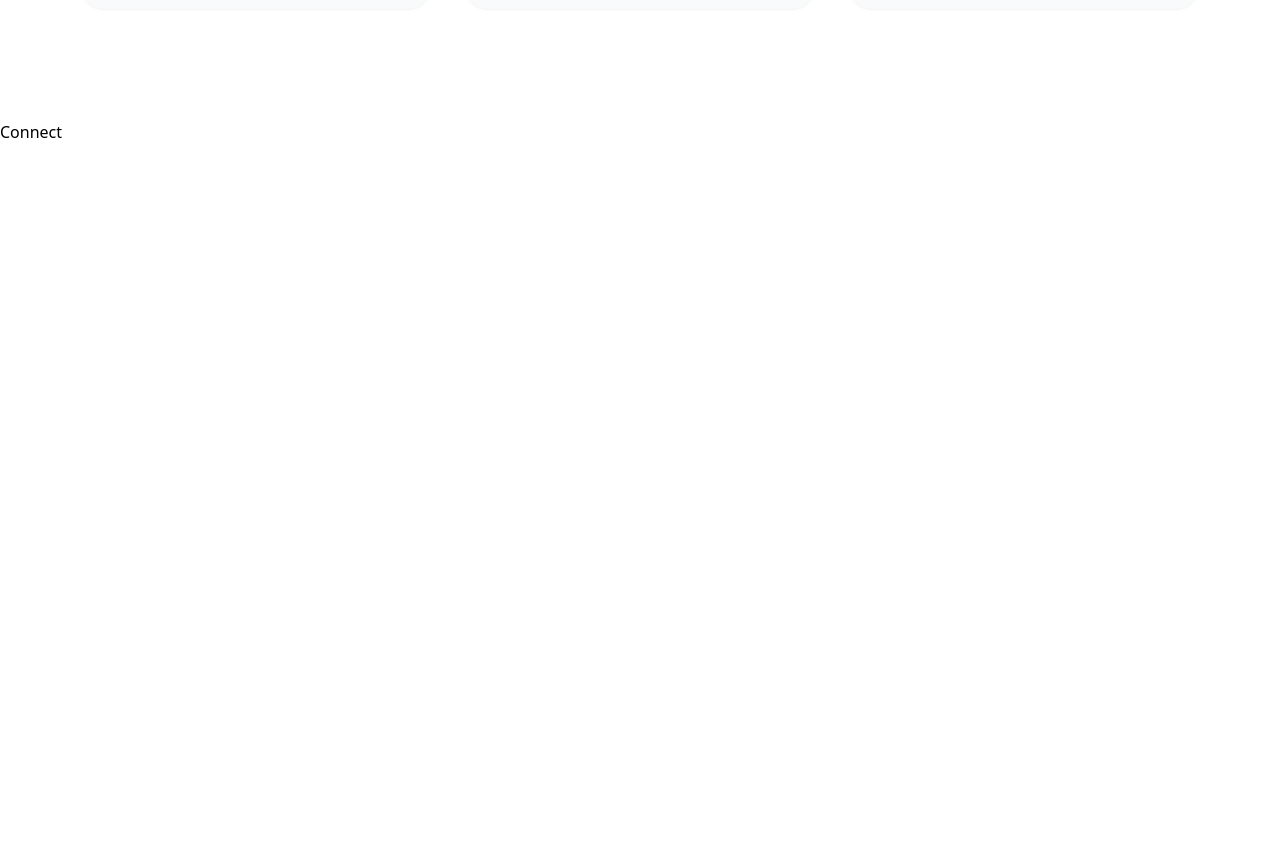
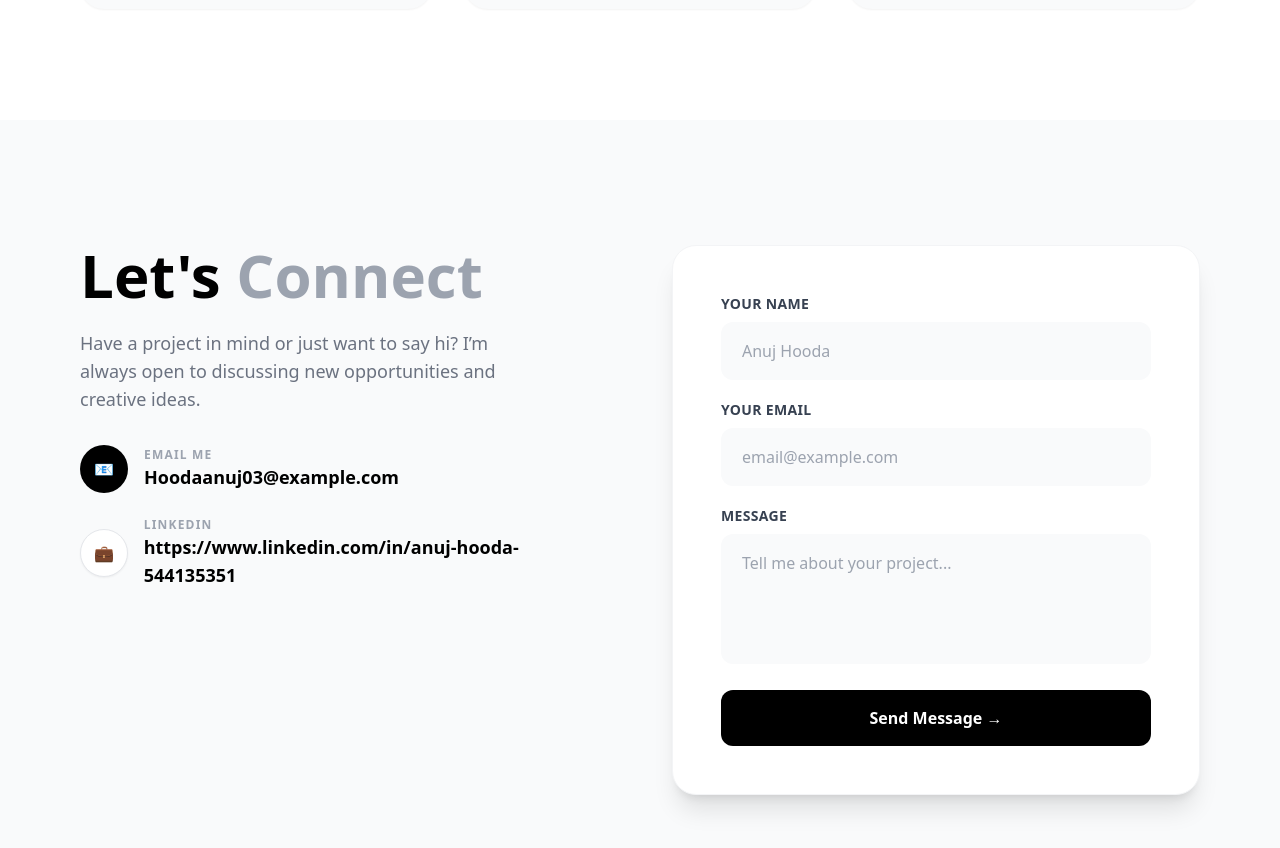
Before and after one commit to AnujHub03/Portfolio, a React app: page / in a window 1280 px wide. Shown: the part 3080-3928 px from the top of the page. Before the commit the page ends 3224 px from the top, so only its background shows below. Built offline with nearby package versions, Linux system fonts and the light colour scheme; the HTML template or start-up script is replaced by a standard one; a web font is replaced by a local one.

Commit message:
feat: adding details

```diff
--- a/src/Components/Connect.jsx
+++ b/src/Components/Connect.jsx
@@ -1,9 +1,94 @@
-import React from 'react'
+import React from "react";
 
 const Connect = () => {
   return (
-    <div>Connect</div>
-  )
-}
+    <div
+      id="connect"
+      className="min-h-screen bg-gray-50 flex items-center justify-center px-6 lg:px-20 py-20"
+    >
+      <div className="max-w-6xl w-full grid lg:grid-cols-2 gap-16 items-start">
+        <div className="space-y-8">
+          <div>
+            <h2 className="text-4xl lg:text-6xl font-extrabold text-black">
+              Let's <span className="text-gray-400">Connect</span>
+            </h2>
+            <p className="text-gray-500 mt-6 text-lg max-w-md">
+              Have a project in mind or just want to say hi? I’m always open to
+              discussing new opportunities and creative ideas.
+            </p>
+          </div>
 
-export default Connect
+          <div className="space-y-6">
+            <div className="flex items-center gap-4 group">
+              <div className="w-12 h-12 bg-black text-white flex items-center justify-center rounded-full group-hover:scale-110 transition-transform">
+                📧
+              </div>
+              <div>
+                <p className="text-xs uppercase tracking-widest text-gray-400 font-bold">
+                  Email Me
+                </p>
+                <p className="text-lg font-semibold text-black">
+                  Hoodaanuj03@example.com
+                </p>
+              </div>
+            </div>
+
+            <div className="flex items-center gap-4 group">
+              <div className="w-12 h-12 bg-white border border-gray-200 flex items-center justify-center rounded-full group-hover:scale-110 transition-transform shadow-sm">
+                💼
+              </div>
+              <div>
+                <p className="text-xs uppercase tracking-widest text-gray-400 font-bold">
+                  LinkedIn
+                </p>
+                <p className="text-lg font-semibold text-black">
+                  https://www.linkedin.com/in/anuj-hooda-544135351
+                </p>
+              </div>
+            </div>
+          </div>
+        </div>
+
+        <div className="bg-white p-8 lg:p-12 rounded-3xl shadow-xl border border-gray-100">
+          <form className="space-y-5">
+            <div>
+              <label className="block text-sm font-bold text-gray-700 mb-2 uppercase tracking-wide">
+                Your Name
+              </label>
+              <input
+                type="text"
+                placeholder="Anuj Hooda"
+                className="w-full px-5 py-4 bg-gray-50 border border-transparent focus:border-black focus:bg-white rounded-xl outline-none transition-all"
+              />
+            </div>
+            <div>
+              <label className="block text-sm font-bold text-gray-700 mb-2 uppercase tracking-wide">
+                Your Email
+              </label>
+              <input
+                type="email"
+                placeholder="email@example.com"
+                className="w-full px-5 py-4 bg-gray-50 border border-transparent focus:border-black focus:bg-white rounded-xl outline-none transition-all"
+              />
+            </div>
+            <div>
+              <label className="block text-sm font-bold text-gray-700 mb-2 uppercase tracking-wide">
+                Message
+              </label>
+              <textarea
+                rows="4"
+                placeholder="Tell me about your project..."
+                className="w-full px-5 py-4 bg-gray-50 border border-transparent focus:border-black focus:bg-white rounded-xl outline-none transition-all resize-none"
+              ></textarea>
+            </div>
+            <button className="w-full bg-black text-white font-bold py-4 rounded-xl hover:shadow-2xl hover:-translate-y-1 transition-all duration-300">
+              Send Message &rarr;
+            </button>
+          </form>
+        </div>
+      </div>
+    </div>
+  );
+};
+
+export default Connect;
```
